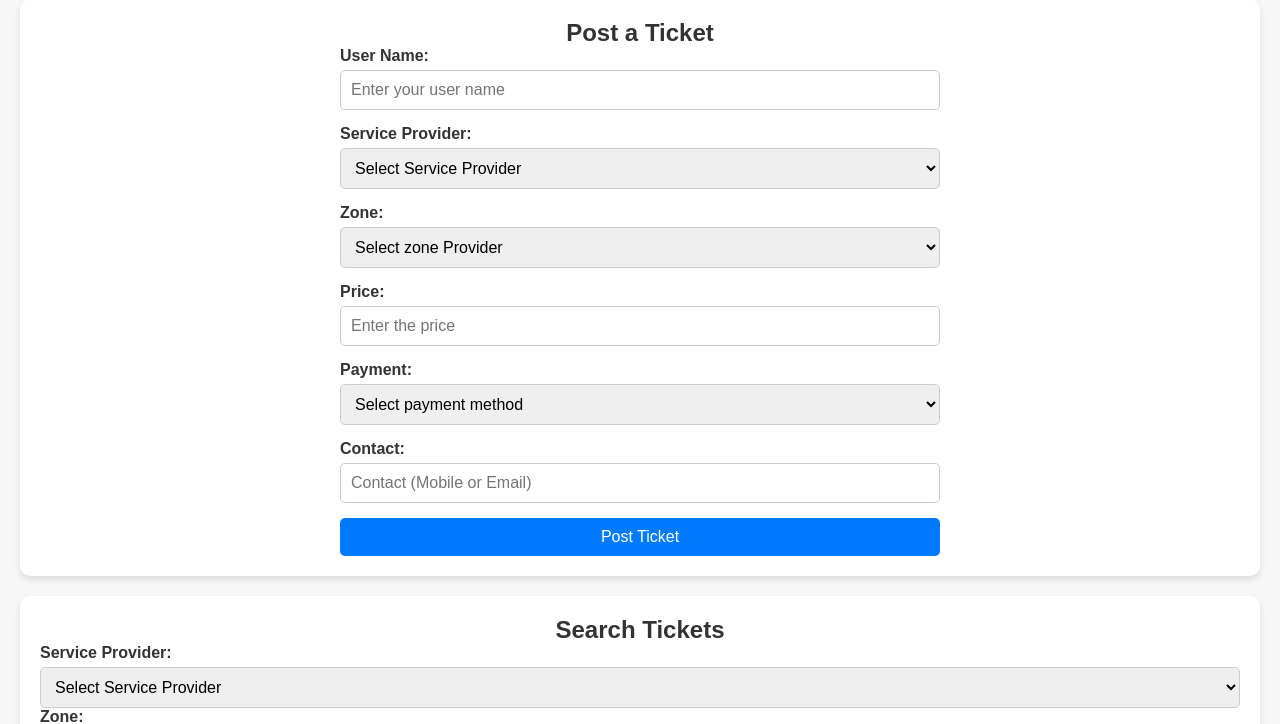
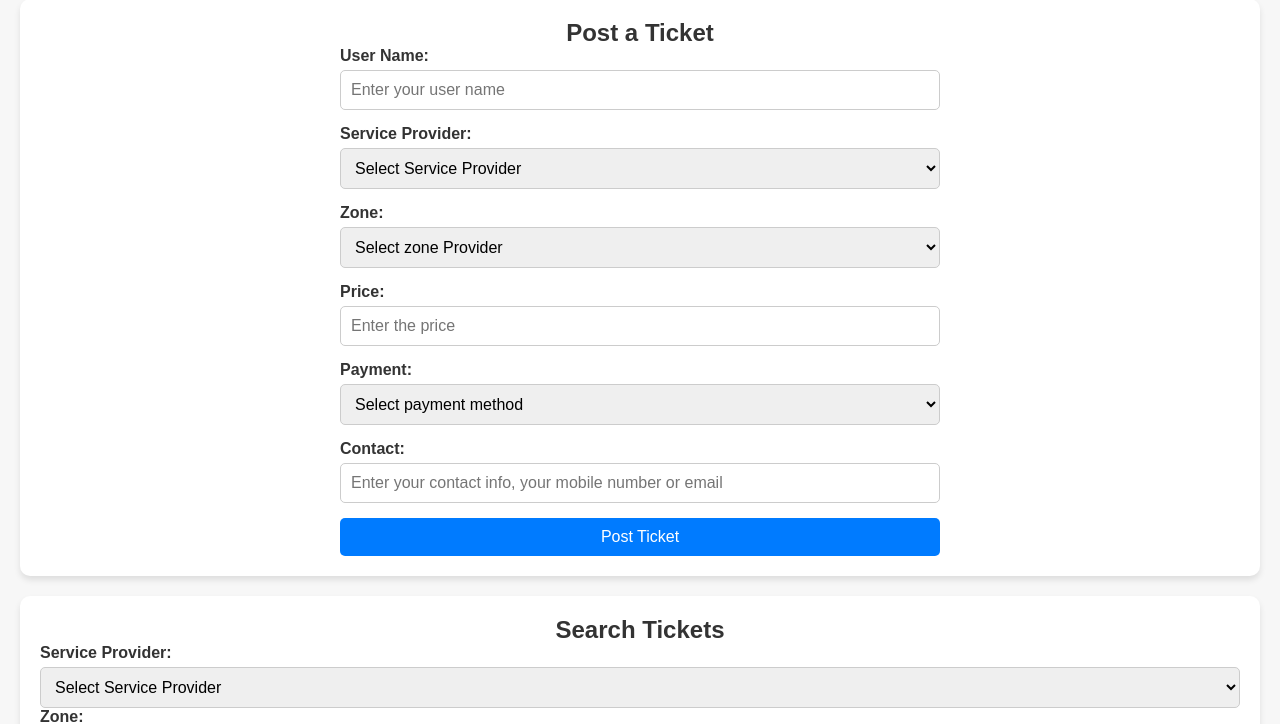
Before and after one commit to bakusivan/biljettmarknad, a website: page frontend/src/index.html in a window 1280 px wide. Shown: the part 78-802 px from the top of the page. Drawn offline with Linux system fonts and the light colour scheme.

Commit message:
[readme][frontend] minor changes to index.html; readme update

```diff
--- a/frontend/src/index.html
+++ b/frontend/src/index.html
@@ -143,7 +143,7 @@
             </div>
             <div>
                 <label for="contact">Contact:</label>
-                <input type="text" id="contact" placeholder="Contact (Mobile or Email)" required>
+                <input type="text" id="contact" placeholder="Enter your contact info, your mobile number or email" required>
             </div>
             <button type="submit">Post Ticket</button>
         </form>
```
Also changed, not shown: README.md.
